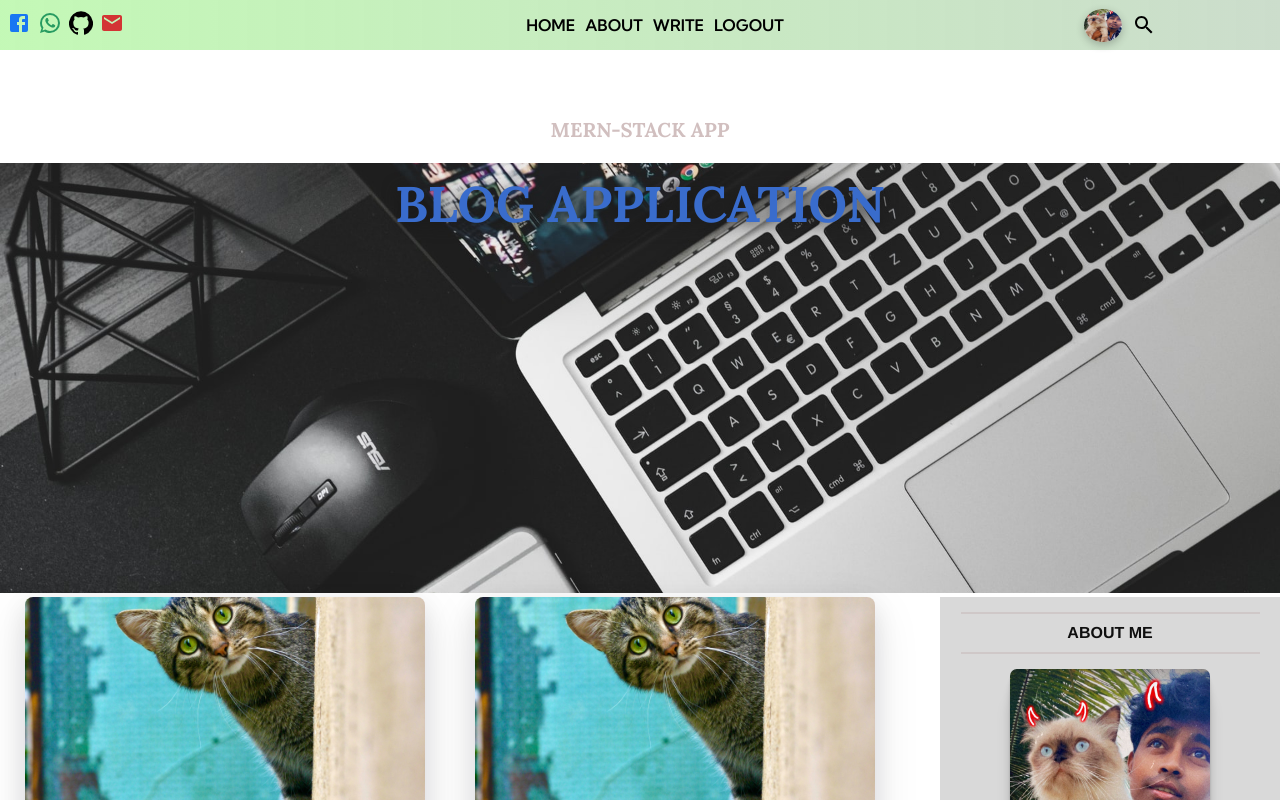
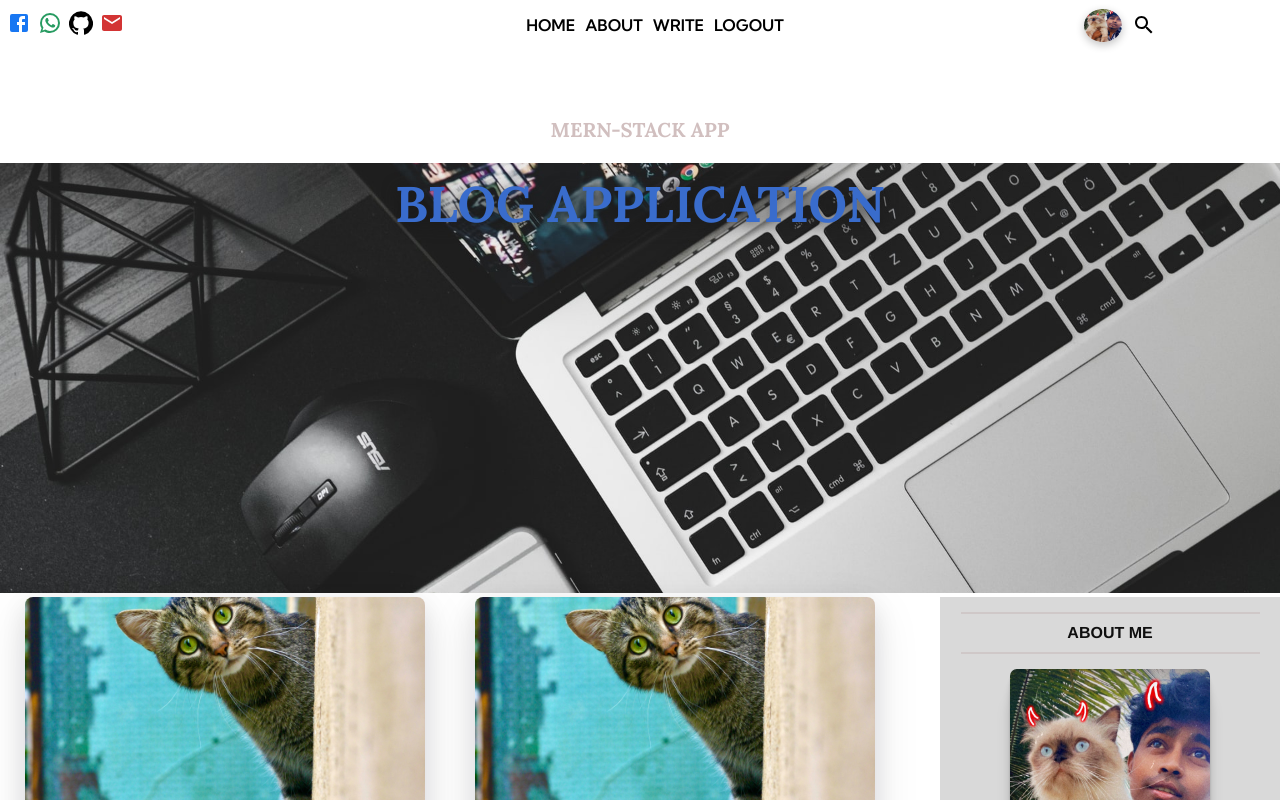
Before and after one commit to mkandanmk7/React-Full-stack-Blog-Application-using-MERN, a React (Create React App) app: page / in a window 1280 px wide. Shown: the top 800 px of the page. Built offline with nearby package versions, Linux system fonts and the light colour scheme; a web font is replaced by a local one.

Commit message:
Routes done

```diff
--- a/src/App.css
+++ b/src/App.css
@@ -1 +1,5 @@
 @import url("https://fonts.googleapis.com/css2?family=Kumbh+Sans:wght@200;500;600&family=Lora:ital,wght@0,400;0,500;0,700;1,700&family=Varela+Round&display=swap");
+.link {
+  text-decoration: none;
+  color: inherit;
+}
--- a/src/App.js
+++ b/src/App.js
@@ -7,25 +7,32 @@ import Write from "./Pages/Write/Write";
 import Settings from "./Pages/Settings/Settings";
 import Login from "./Pages/Login/Login";
 import Register from "./Pages/Register/Register";
-import { BrowserRouter as Router, Link, Route, Switch } from "react-router-dom";
+
+import { BrowserRouter as Router, Routes, Route } from "react-router-dom";
 import Post from "./Components/Post/Post";
 function App() {
-  const user = false;
+  const user = true;
   return (
     <Router>
       <TopNavbar />
-      <Switch>
-        <Route path="/">
-          <Home />
-        </Route>
+      <Routes>
+        <Route exact path="/" element={<Home />} />
+        <Route path="/login" element={user ? <Home /> : <Login />} />
+        <Route path="/register" element={user ? <Home /> : <Register />} />
+        <Route path="/write" element={user ? <Write /> : <Register />} />
+        <Route path="/post/:postId" element={<Single />} />
+        <Route path="/settings" element={user ? <Settings /> : <Register />} />
+
+        {/* <Route path="/"></Route> */}
+        {/* <Route path="/home" component={Home} />
         <Route path="/login">{user ? <Home /> : <Login />}</Route>
         <Route path="/register">{user ? <Home /> : <Register />}</Route>
         <Route path="/write">{user ? <Write /> : <Register />}</Route>
         <Route path="/post/:postId">
           <Single />
         </Route>
-        <Route path="/settings">{user ? <Settings /> : <Register />}</Route>
-      </Switch>
+        <Route path="/settings">{user ? <Settings /> : <Register />}</Route> */}
+      </Routes>
     </Router>
   );
 }
--- a/src/Components/Posts/Posts.css
+++ b/src/Components/Posts/Posts.css
@@ -1,5 +1,5 @@
 .posts {
+  display: flex;
   flex: 9;
-  display: flex;
   flex-wrap: wrap;
 }
--- a/src/Components/Topnavbar/TopNavbar.css
+++ b/src/Components/Topnavbar/TopNavbar.css
@@ -6,8 +6,9 @@
   position: sticky;
   top: 0;
   font-family: "Josefin sans", sans-serif;
+  background: #fff;
 
-  background-image: linear-gradient(to right, rgba(183, 247, 167, 0.829), #cdc);
+  /* background-image: linear-gradient(to right, rgba(183, 247, 167, 0.829), #cdc); */
 }
 .topleft > .MuiSvgIcon-root {
   margin-left: 7px;
--- a/src/Components/Topnavbar/TopNavbar.jsx
+++ b/src/Components/Topnavbar/TopNavbar.jsx
@@ -1,9 +1,11 @@
 import React from "react";
 import "./TopNavbar.css";
+import { Link } from "react-router-dom";
 import Profile from "../../image/profile.jpg";
 import { Facebook, GitHub, Mail, Search, WhatsApp } from "@material-ui/icons";
 
 function TopNavbar() {
+  const user = true;
   return (
     <div className="Topbar">
       <div className="topleft">
@@ -15,15 +17,39 @@ function TopNavbar() {
       </div>
       <div className="topcenter">
         <ul className="topList">
-          <li className="topListItem">HOME</li>
+          <li className="topListItem">
+            <Link to="/" className="link">
+              HOME
+            </Link>
+          </li>
+
           <li className="topListItem">ABOUT</li>
-          <li className="topListItem">WRITE</li>
-          <li className="topListItem">LOGOUT</li>
+          <li className="topListItem">
+            <Link to="/write" className="link">
+              WRITE
+            </Link>
+          </li>
+          <li className="topListItem">{user && "LOGOUT"}</li>
         </ul>
       </div>
 
       <div className="topright">
-        <img src={Profile} alt="profile" />
+        {user ? (
+          <img src={Profile} alt="profile" />
+        ) : (
+          <ul className="topList">
+            <li className="topListItem">
+              <Link to="/login" className="link">
+                LOGIN
+              </Link>
+            </li>
+            <li className="topListItem">
+              <Link to="/register" className="link">
+                REGISTER
+              </Link>
+            </li>
+          </ul>
+        )}
 
         <Search />
       </div>
```
